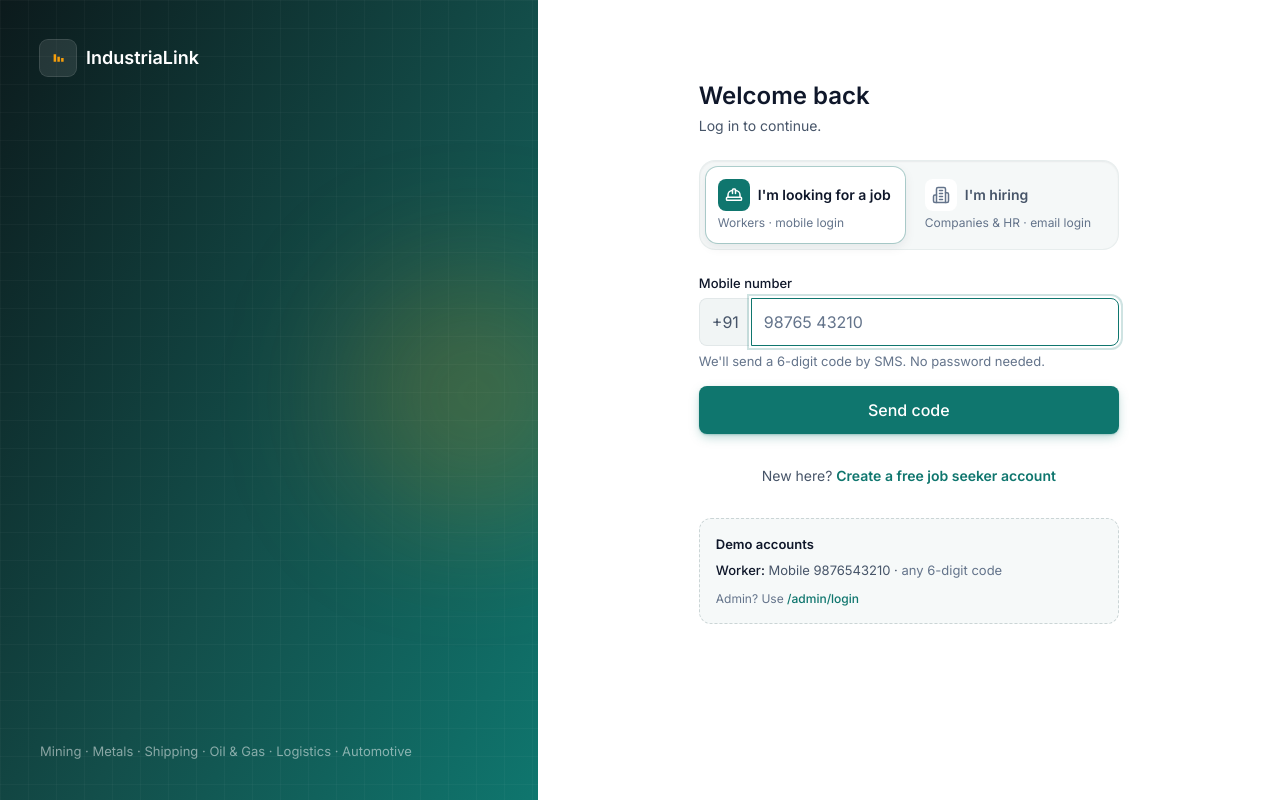
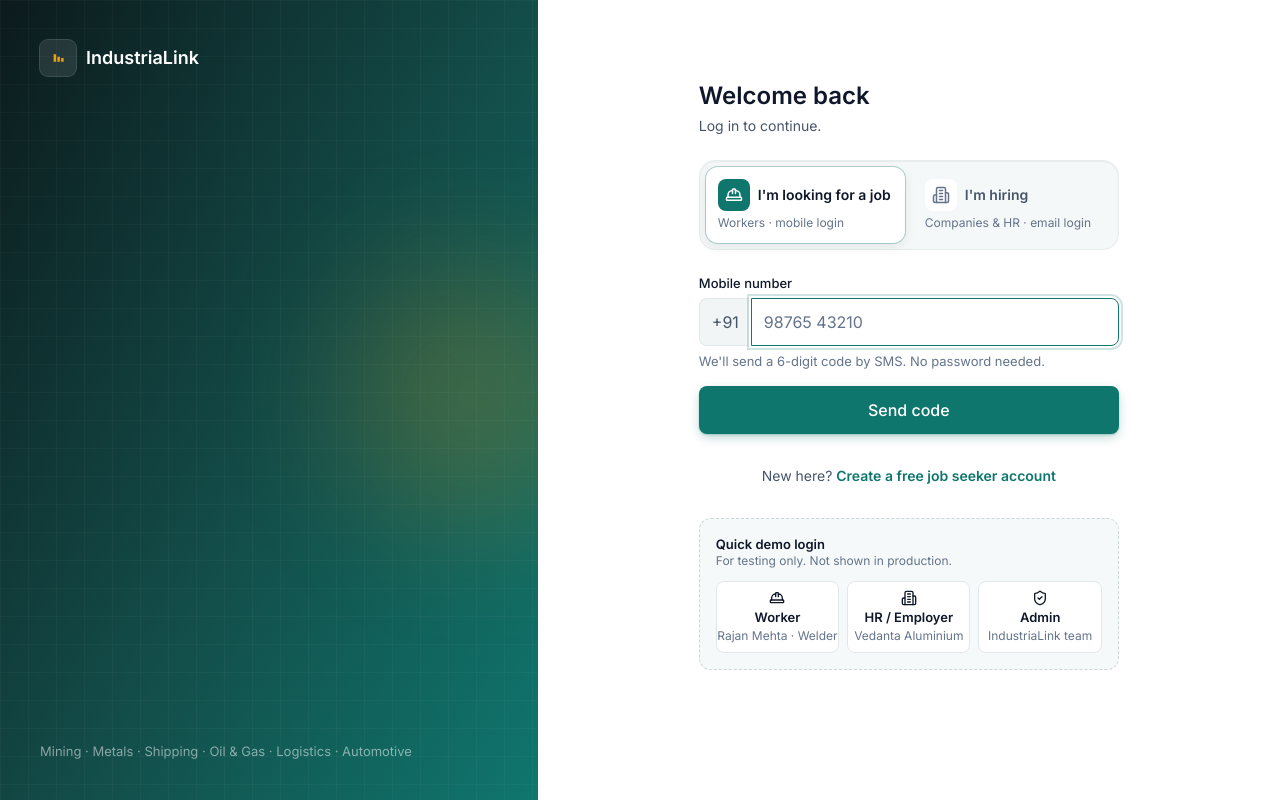
Before and after one commit to devpantiss/industralink_web, a React (Vite) app: page /login in a window 1280 px wide. Built offline with nearby package versions, Linux system fonts and the light colour scheme.

Commit message:
Login: one-click demo login for worker, HR and admin (dev/mock only)

```diff
--- a/src/pages/auth/LoginPage.tsx
+++ b/src/pages/auth/LoginPage.tsx
@@ -1,4 +1,5 @@
 import { useState, type FormEvent, type ReactNode } from "react";
+import { Building2, HardHat, ShieldCheck } from "lucide-react";
 import { Link, useLocation, useNavigate, useSearchParams } from "react-router-dom";
 import { authApi } from "@/api/auth";
 import { errorMessage, USE_MOCKS } from "@/api/client";
@@ -43,8 +44,8 @@ export default function LoginPage() {
             {as === "worker" ? "Create a free job seeker account" : "Register your company"}
           </Link>
         </p>
-        {USE_MOCKS && <DemoAccounts audience={as} />}
       </div>
+      {SHOW_DEMO_LOGIN && <DemoLogin onSuccess={done} />}
     </AuthLayout>
   );
 }
@@ -81,20 +82,36 @@ export function EmailLogin({ onSuccess, footer }: { onSuccess: (r: AuthResponse)
   );
 }
 
-function DemoAccounts({ audience }: { audience: Audience }) {
-  const rows = audience === "worker"
-    ? [{ role: "Worker", login: "Mobile 9876543210", hint: "any 6-digit code" }]
-    : [
-        { role: "Employer", login: "hr@vedanta.demo", hint: "demo1234" },
-        { role: "Employer (not verified)", login: "hr@eastline.demo", hint: "demo1234" },
-      ];
+/** One-click demo logins. Shown with mock data or in local dev; hidden in production builds. */
+const SHOW_DEMO_LOGIN = USE_MOCKS || import.meta.env.DEV;
+
+const DEMO_USERS = [
+  { key: "worker", label: "Worker", who: "Rajan Mehta · Welder", icon: HardHat, login: async () => { await authApi.requestOtp("9876543210"); return authApi.verifyOtp("9876543210", "123456"); } },
+  { key: "employer", label: "HR / Employer", who: "Vedanta Aluminium", icon: Building2, login: () => authApi.login("hr@vedanta.demo", "demo1234") },
+  { key: "admin", label: "Admin", who: "IndustriaLink team", icon: ShieldCheck, login: () => authApi.login("admin@industrialink.demo", "demo1234") },
+] as const;
+
+function DemoLogin({ onSuccess }: { onSuccess: (r: AuthResponse) => void }) {
+  const [busy, setBusy] = useState<string>();
+  const [error, setError] = useState<string>();
+  const go = async (u: (typeof DEMO_USERS)[number]) => {
+    setBusy(u.key); setError(undefined);
+    try { onSuccess(await u.login()); } catch (e) { setError(errorMessage(e)); } finally { setBusy(undefined); }
+  };
   return (
     <div className="mt-8 rounded-lg border border-dashed border-border-strong bg-surface-muted/60 p-4">
-      <p className="text-small font-semibold text-ink">Demo accounts</p>
-      <ul className="mt-2 space-y-1.5 text-small text-ink-secondary">
-        {rows.map((r) => <li key={r.login}><span className="font-medium text-ink">{r.role}:</span> {r.login} · <span className="text-ink-muted">{r.hint}</span></li>)}
-      </ul>
-      <p className="mt-3 text-caption text-ink-muted">Admin? Use <Link to="/admin/login" className="font-medium text-primary hover:underline">/admin/login</Link></p>
+      <p className="text-small font-semibold text-ink">Quick demo login</p>
+      <p className="text-caption text-ink-muted">For testing only. Not shown in production.</p>
+      <div className="mt-3 grid gap-2 sm:grid-cols-3">
+        {DEMO_USERS.map((u) => (
+          <Button key={u.key} variant="secondary" size="sm" className="h-auto flex-col gap-0.5 py-2" onClick={() => go(u)}
+            loading={busy === u.key} disabled={!!busy && busy !== u.key} icon={<u.icon className="h-4 w-4" aria-hidden />}>
+            <span className="font-semibold">{u.label}</span>
+            <span className="text-caption font-normal text-ink-muted">{u.who}</span>
+          </Button>
+        ))}
+      </div>
+      {error && <p className="mt-2 text-small text-danger-fg" role="alert">{error}</p>}
     </div>
   );
 }
```
